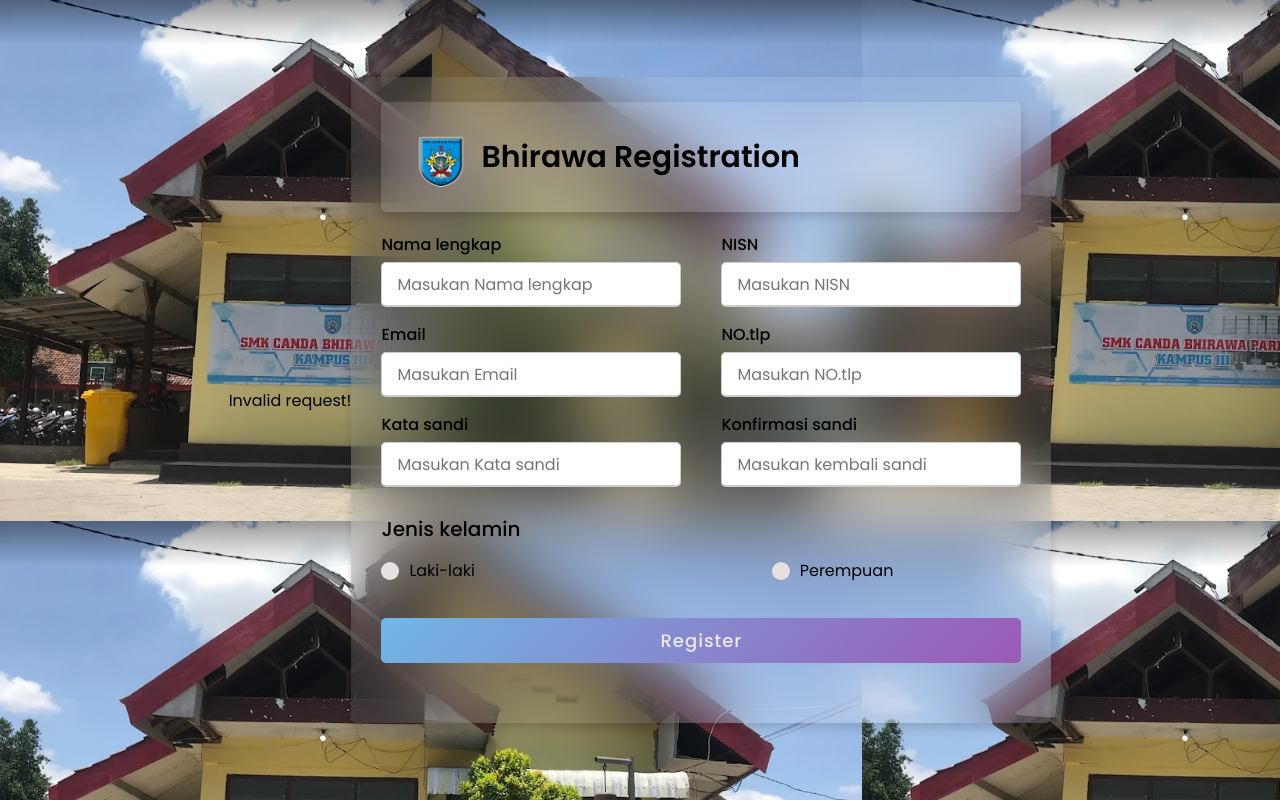
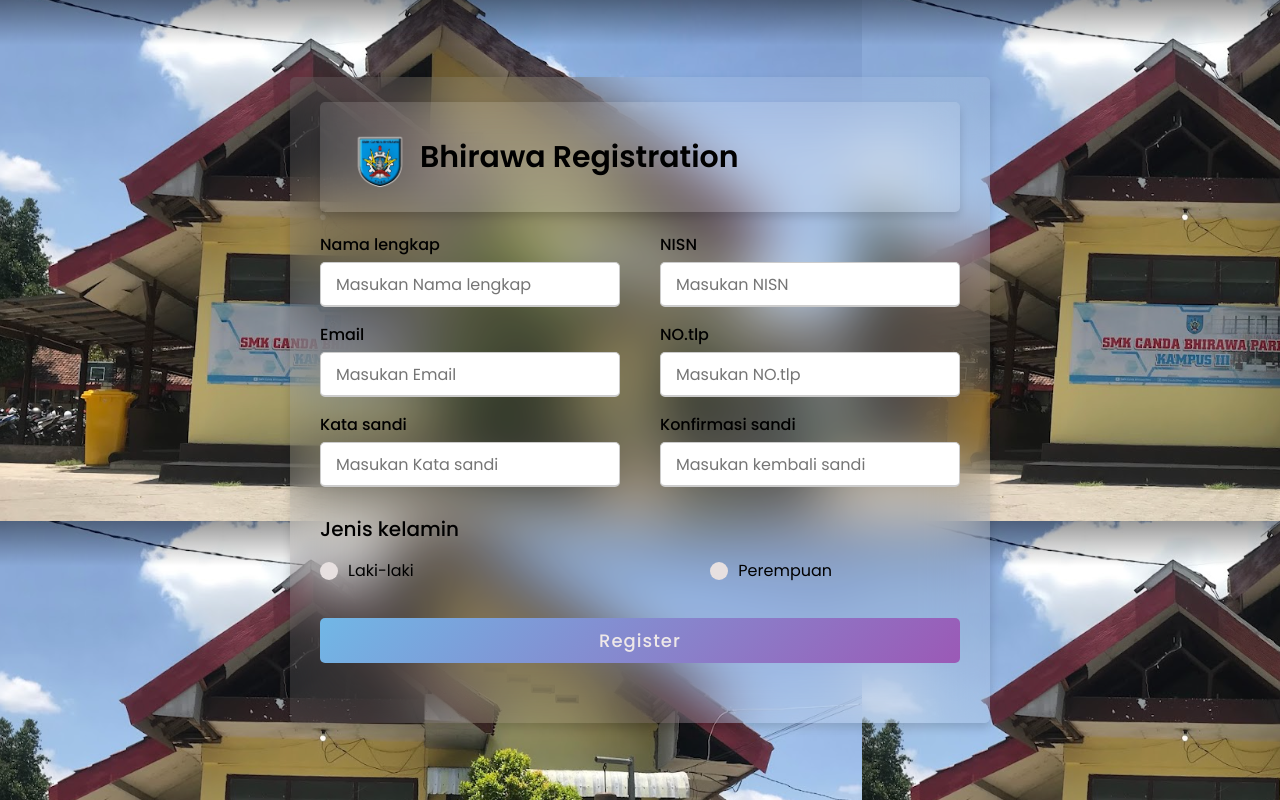
Before and after one commit to mahardika4038/sekolahku, a PHP site: page /registration-form/regis.php in a window 1280 px wide. Run offline with PHP 8.4, Linux system fonts and the light colour scheme.

Commit message:
regis.php

```diff
--- a/registration-form/regis.php
+++ b/registration-form/regis.php
@@ -40,7 +40,7 @@ if ($_SERVER["REQUEST_METHOD"] == "POST") {
         echo "Semua field harus diisi!";
     }
 } else {
-    echo "Invalid request!";
+    echo "";
 }
 
 $koneksi->close();
```
